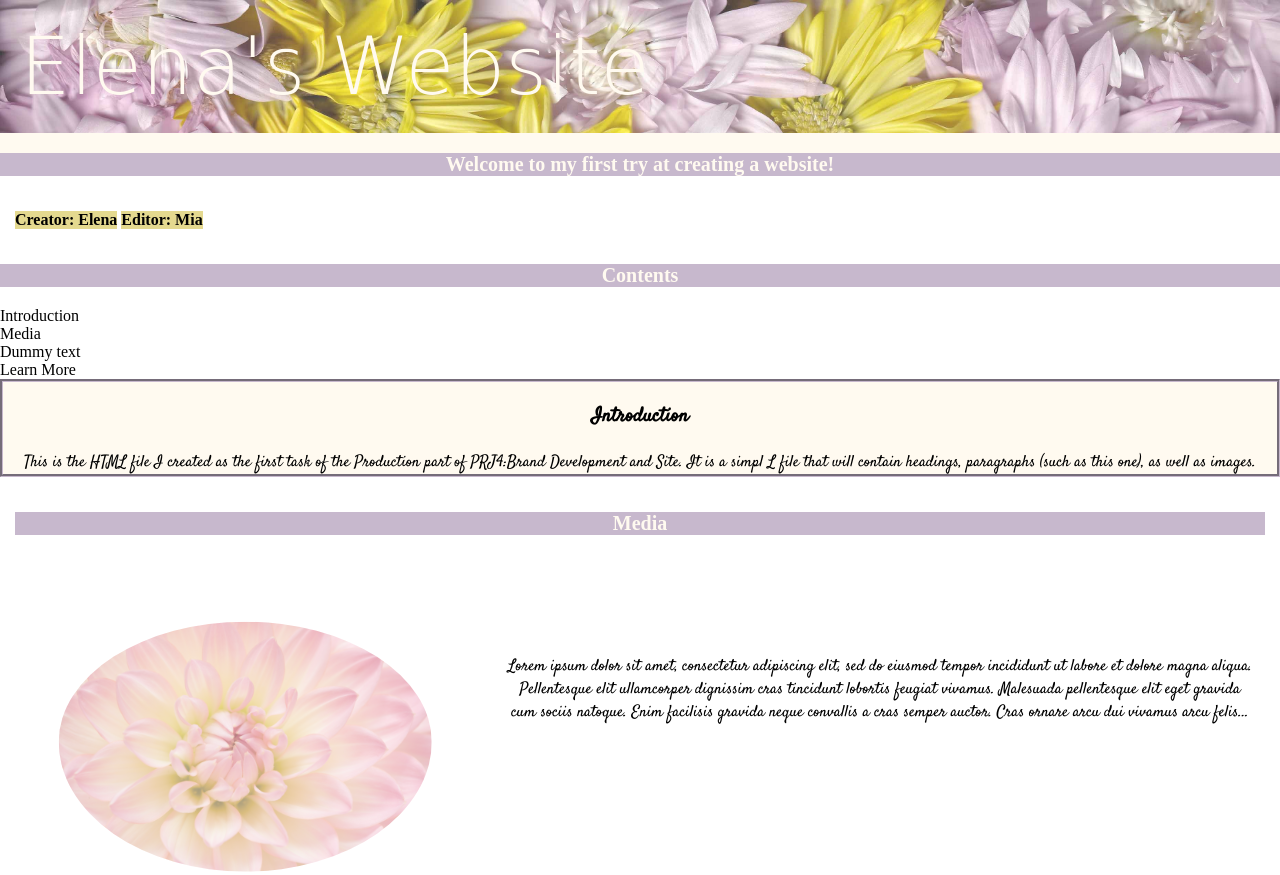
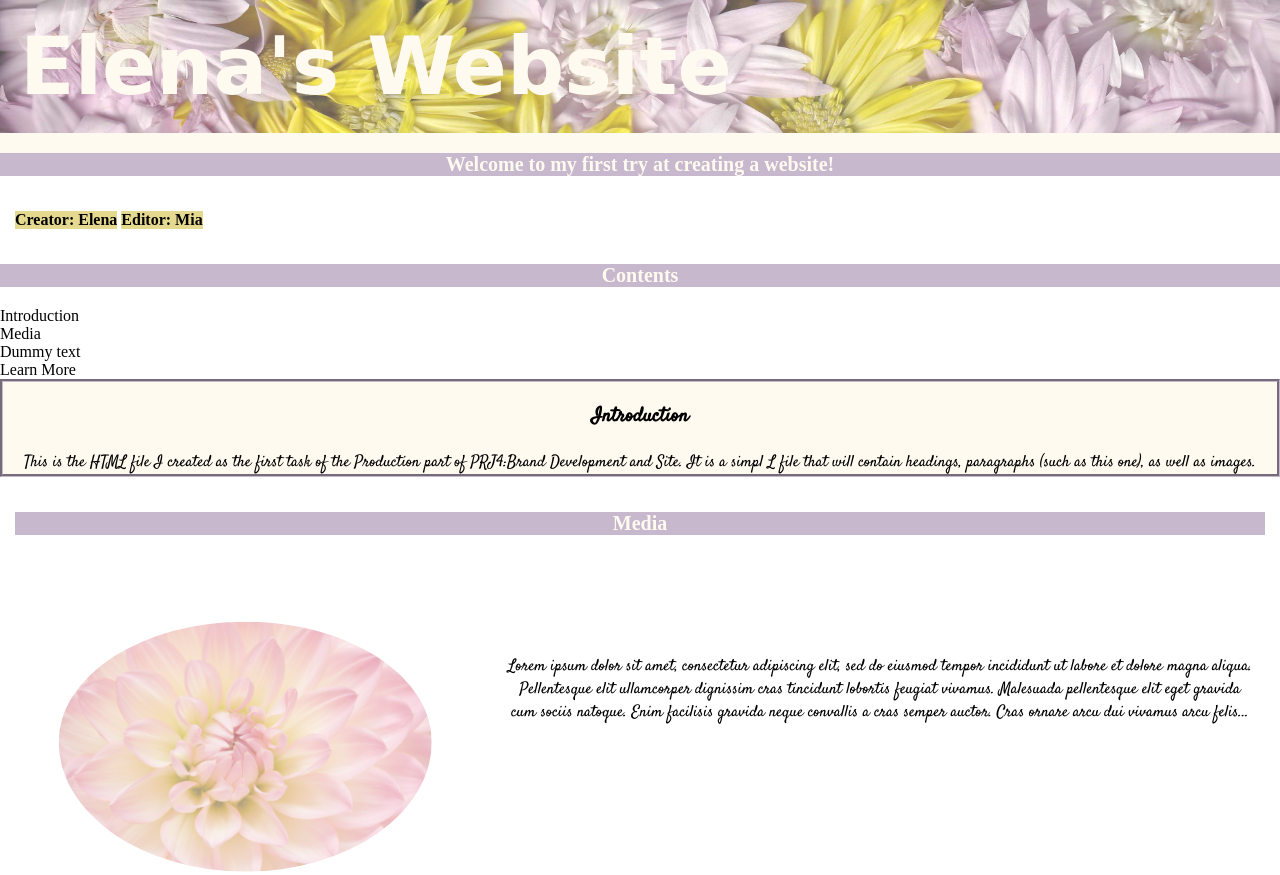
Before and after one commit to ElenaBalaita/prj4-chapter-3, a plain HTML site: page index.html in a window 1280 px wide. Shown: the top 875 px of the page. Drawn offline with Linux system fonts and the light colour scheme.

Commit message:
solved font weight

```diff
--- a/css/style.css
+++ b/css/style.css
@@ -4,11 +4,10 @@ h1{
 	background-image: url("../images/background.jpg");
 	padding: 20px;
 	background-size: 100%;
-	opacity: 0.8;
+	opacity: 0.7;
 }
 #title{
     font-family: 'Zilla Slab Highlight', cursive;
-	font-weight: 45;
 	font-size: 80px;
 	color: floralwhite;
 	text-align: left;
```
